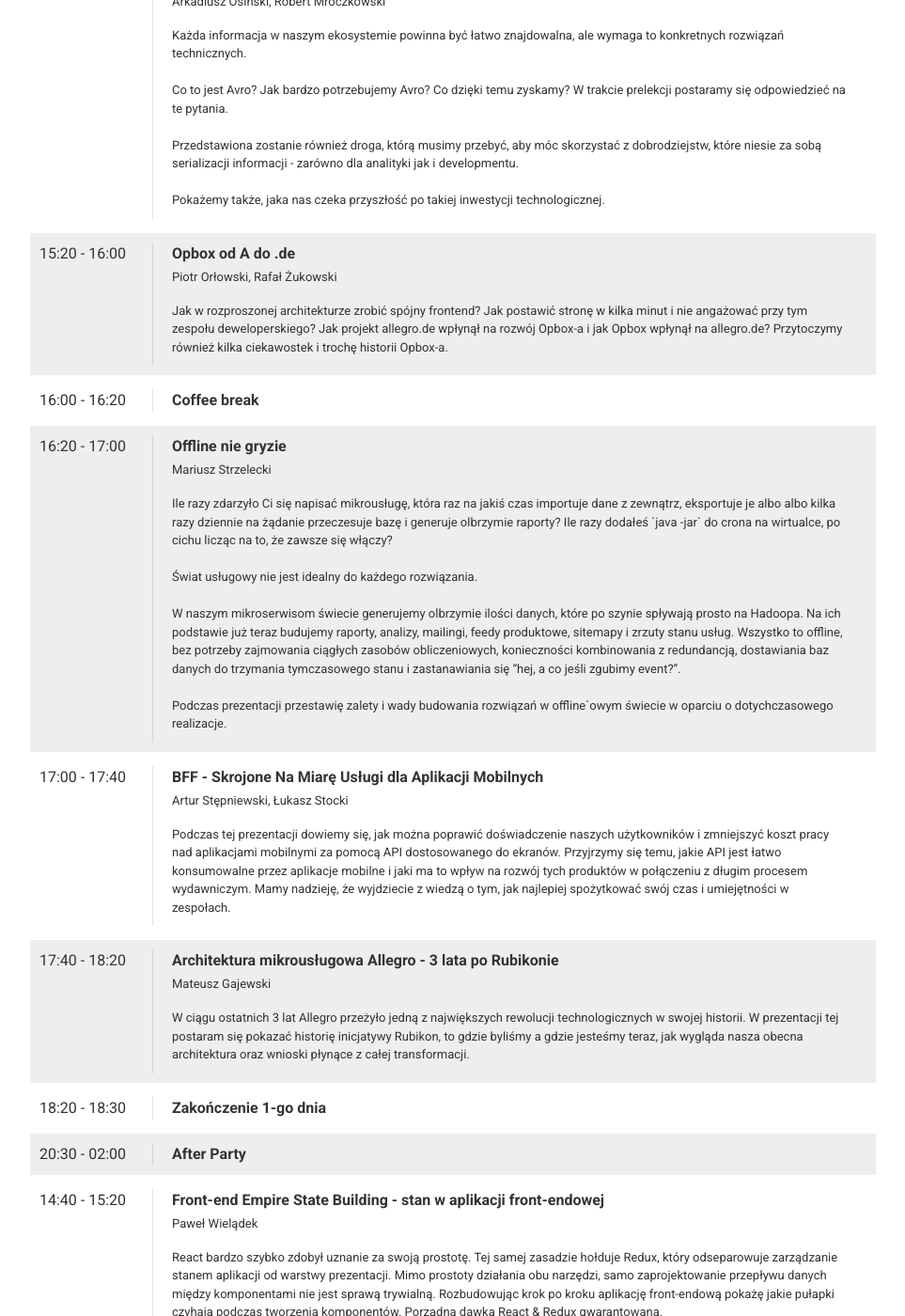
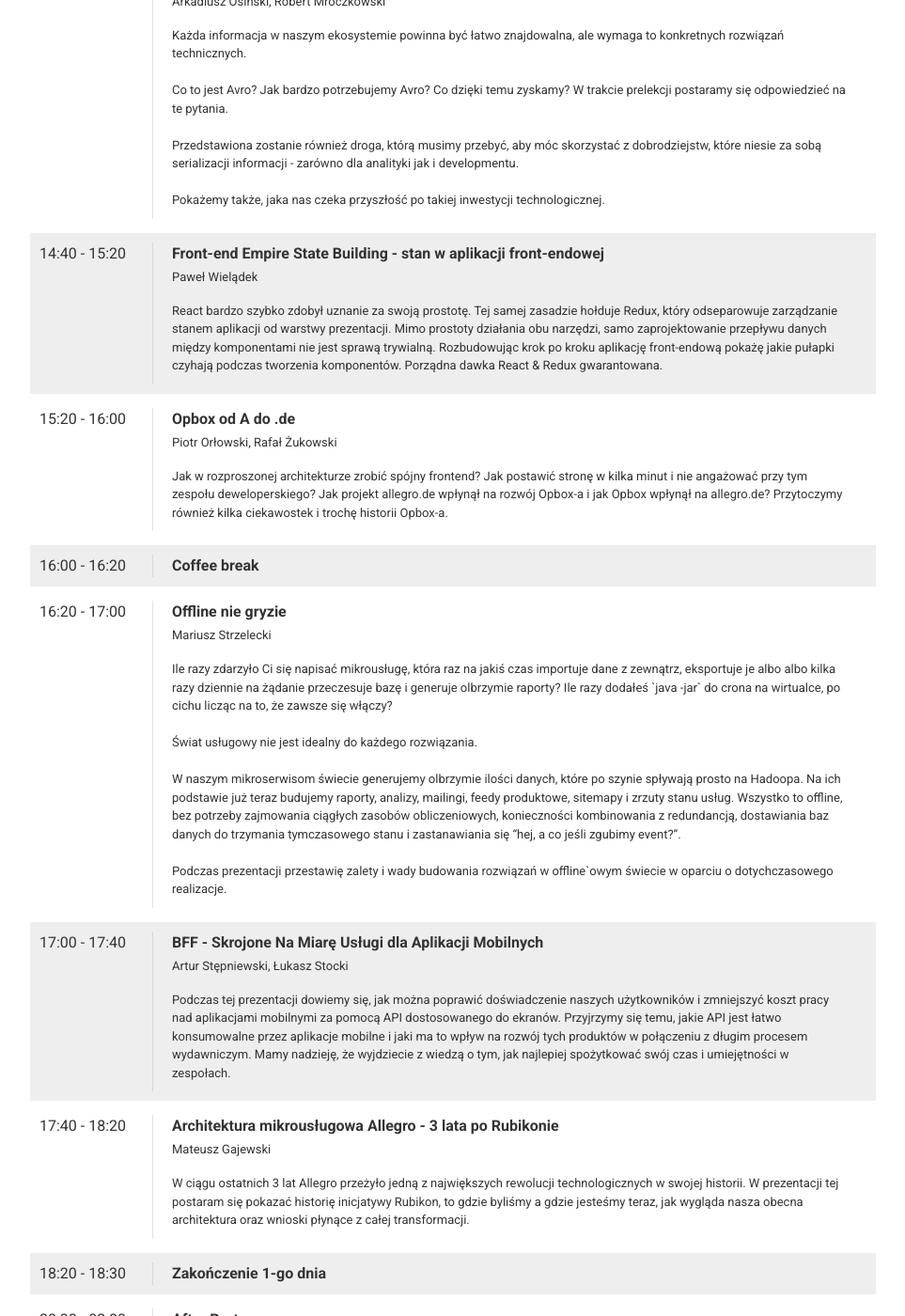
Before and after one commit to allegro/meeting, a Jekyll site: the page built from index.html, in a window 1280 px wide and 1400 px high, scrolled down 3016 px. Shown: the whole window at 94% size, without its empty margins (158-1121 px from the left). Built offline with Jekyll 4.4.1, drawn with Linux system fonts in a browser that asks for light colours; Markdown is read by kramdown in place of the engine named in the settings; comment, search, counter and statistics services are not loaded; part of the change alters nothing that is shown.

```diff
--- a/_data/atm-schedule.yml
+++ b/_data/atm-schedule.yml
@@ -64,7 +64,7 @@ item08:
     timeEnd: '14:40'
     abstract: 'Każda informacja w naszym ekosystemie powinna być łatwo znajdowalna, ale wymaga to konkretnych rozwiązań technicznych.<br /><br />Co to jest Avro? Jak bardzo potrzebujemy Avro? Co dzięki temu zyskamy? W trakcie prelekcji postaramy się odpowiedzieć na te pytania.<br /><br />Przedstawiona zostanie również droga, którą musimy przebyć, aby móc skorzystać z dobrodziejstw, które niesie za sobą serializacji informacji - zarówno dla analityki jak i developmentu.<br /><br />Pokażemy także, jaka nas czeka przyszłość po takiej inwestycji technologicznej.'
 
-item9:
+item09:
     title: Front-end Empire State Building - stan w aplikacji front-endowej
     name: Paweł Wielądek
     date: '2016-09-07'
```
